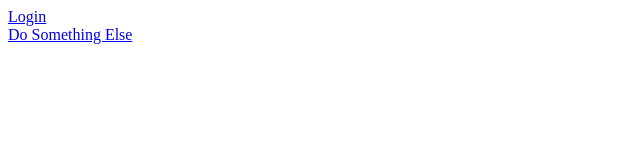
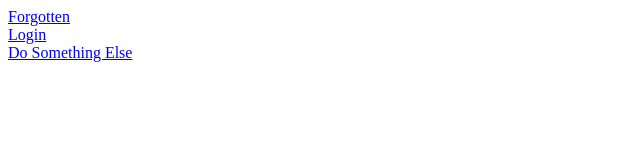
Before and after one commit to ovationventures/test-universal-links, a plain HTML site: page index.html in a window 1280 px wide. Shown: the whole page, without its empty margins (0-640 px from the left). Drawn offline with Linux system fonts and the light colour scheme.

Commit message:
Update index.html

```diff
--- a/index.html
+++ b/index.html
@@ -1,7 +1,9 @@
 <head>
 </head>
 <body>
-<a href="https://login.sandbox.paprwrk.co/passwordless">Login</>
+<a href="https://login.sandbox.paprwrk.co/passwordless?token=adaskldjaldjaskdjsdjlaksdjskldj&type=forgotten">Forgotten</>
+<br/>
+<a href="https://login.sandbox.paprwrk.co/passwordless?token=adaskldjaldjaskdjsdjlaksdjskldj">Login</>
 <br/>
 <a href="https://login.sandbox.paprwrk.co/do-something-else">Do Something Else</>
 </body>
```
